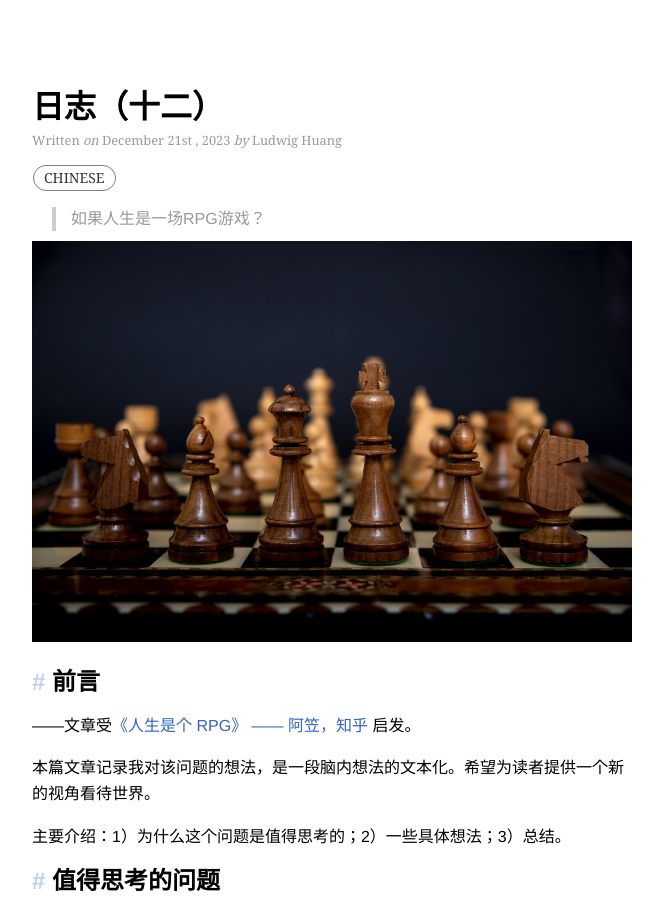
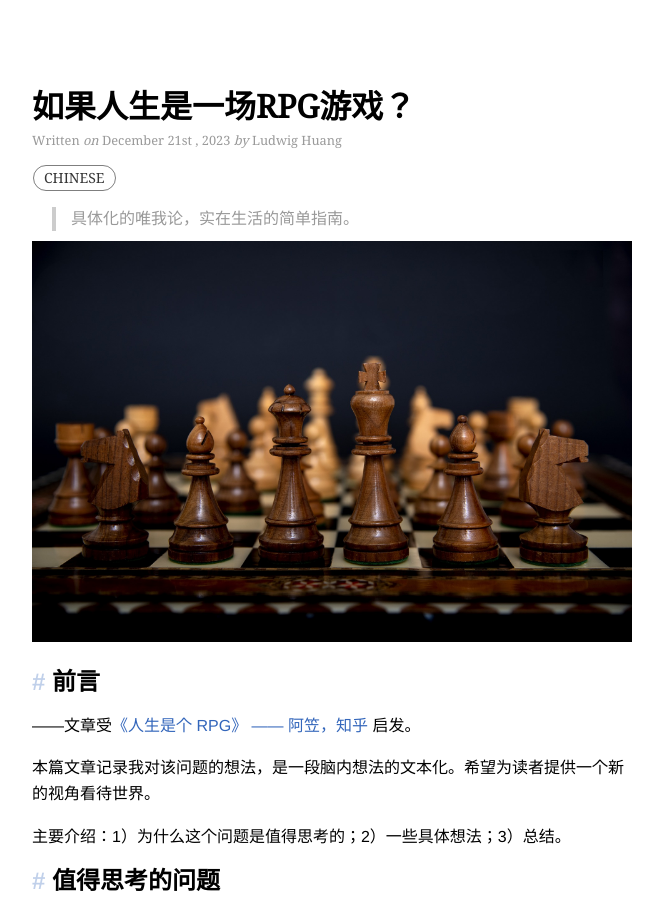
Before and after one commit to huang-feiyu/huang-feiyu.github.io, a Jekyll site: the page built from _posts/2023-12-21-diary-12.md, in a window 1280 px wide and 900 px high. Shown: the whole window, without its empty margins (308-971 px from the left). Built offline with Jekyll 4.4.1, drawn with Linux system fonts in a browser that asks for light colours; nearby versions of some CDN libraries.

Commit message:
post: update name

```diff
--- a/_posts/2023-12-21-diary-12.md
+++ b/_posts/2023-12-21-diary-12.md
@@ -1,12 +1,12 @@
 ---
 layout:      post
-title:       日志（十二）
+title:       如果人生是一场RPG游戏？
 author:      Ludwig Huang
 categories:  diary
 tags:        [chinese]
 image:       chess-1.jpg
 toc:         false
-description: 如果人生是一场RPG游戏？
+description: 具体化的唯我论，实在生活的简单指南。
 ---
 
 ### 前言
```
